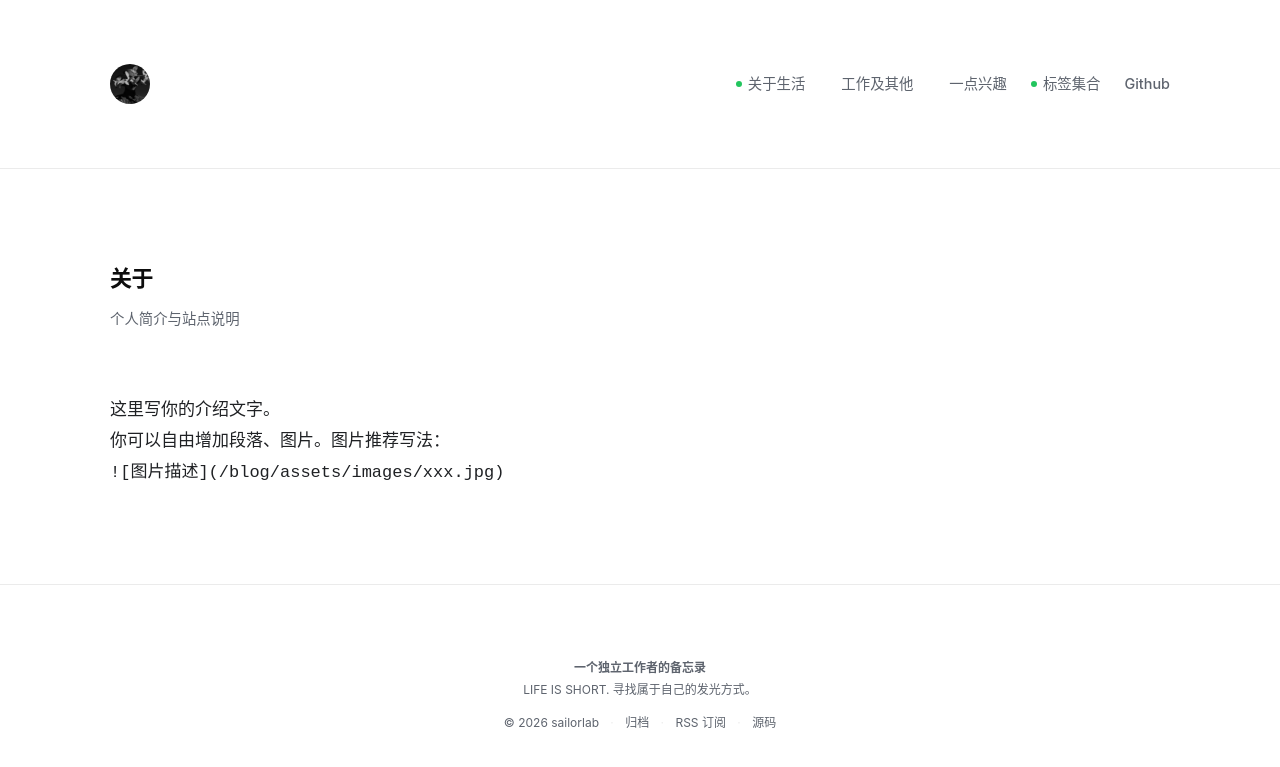
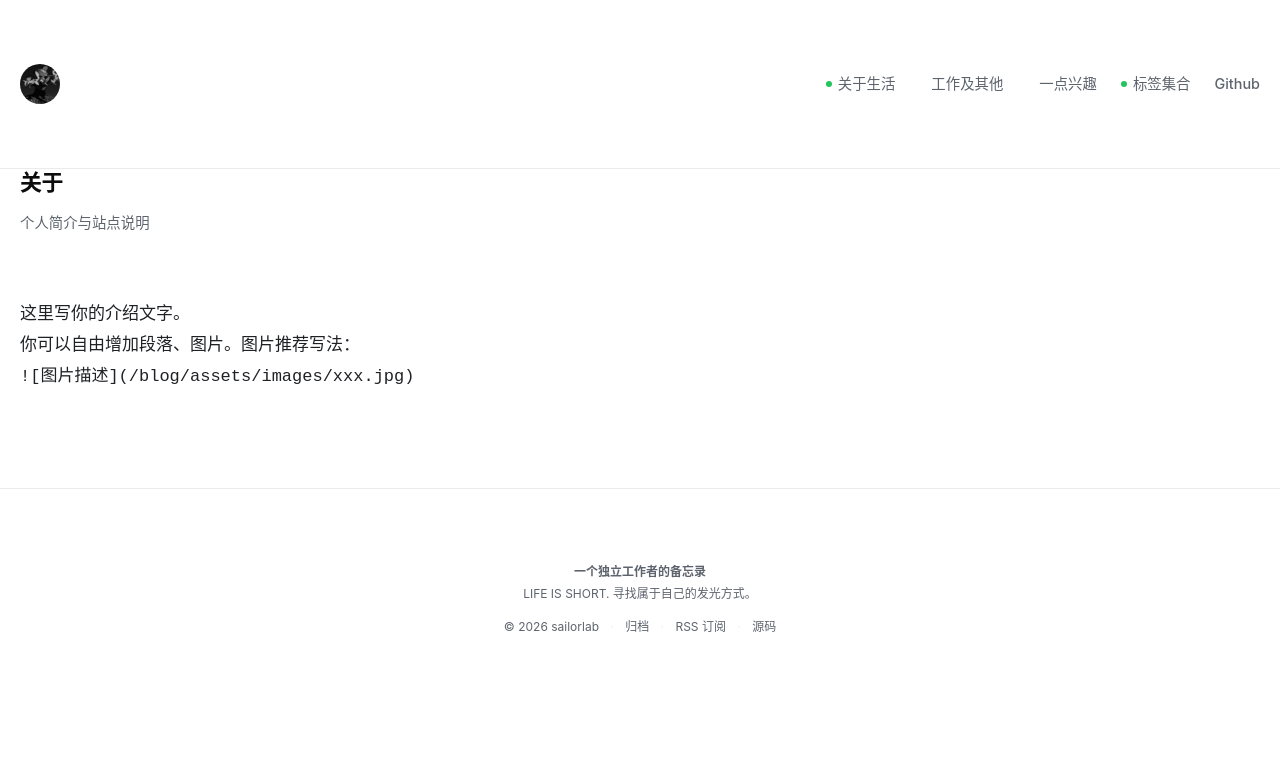
Before and after one commit to sailorlab/blog, a Jekyll site: the page built from about.html, in a window 1280 px wide. Shown: the top 767 px of the page. Built offline with Jekyll 4.4.1, drawn with Linux system fonts in a browser that asks for light colours.

Commit message:
Update style.scss

```diff
--- a/assets/css/style.scss
+++ b/assets/css/style.scss
@@ -63,7 +63,7 @@ body {
 
 /* Layout Container */
 .container {
-  max-width: 1100px;
+  max-width: 1440px;
   margin: 0 auto;
   padding: 0 20px;
   width: 100%;
@@ -123,7 +123,7 @@ body {
 
 /* Main Content Wrapper */
 .main {
-  padding: 6rem 0 6rem 0;
+  padding: 0 0 6rem 0;
 }
 
 /* Home Layout: Intro & Timeline */
```
